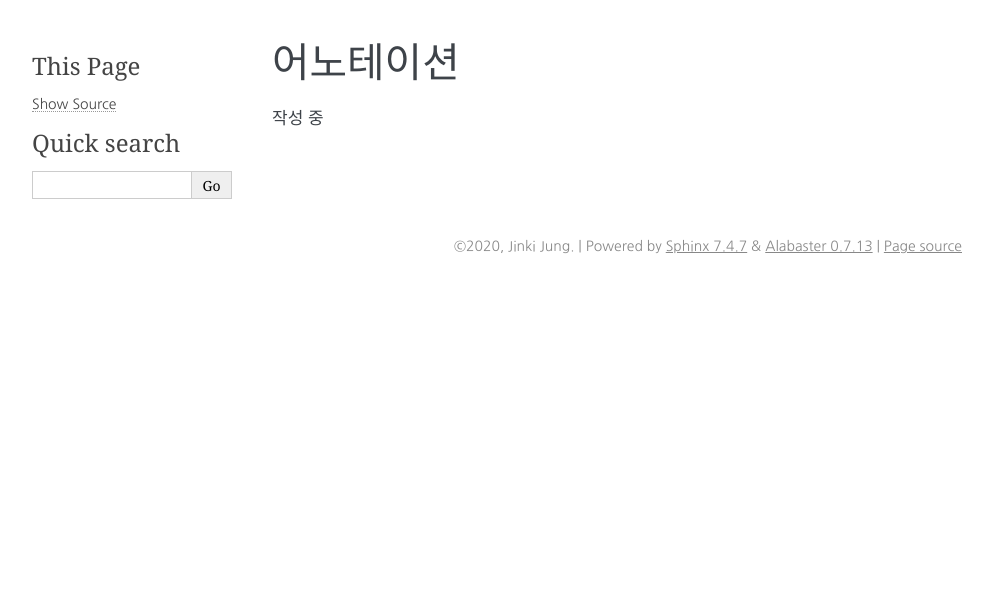
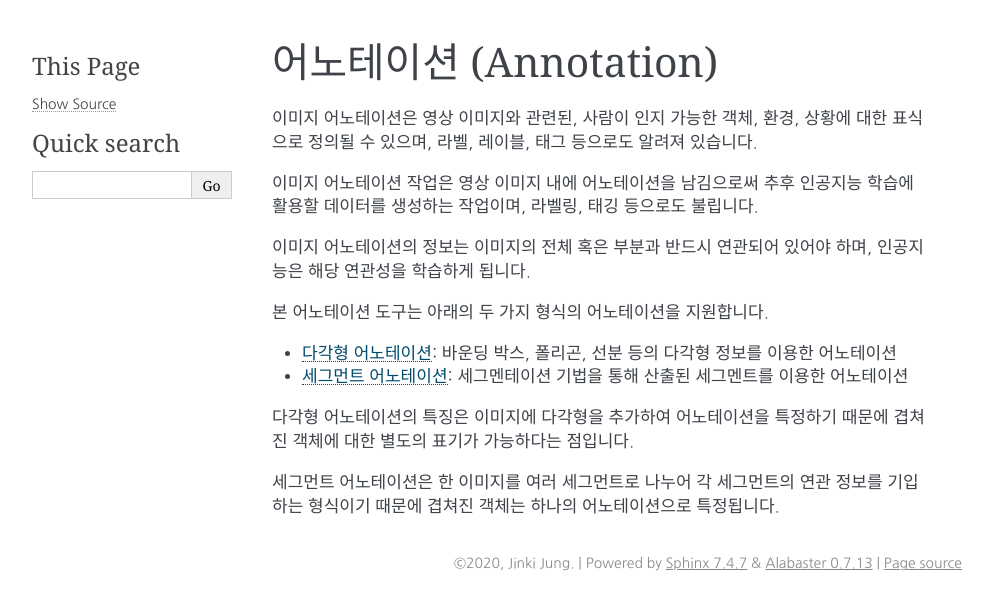
Before and after one commit to Digital-Maritime-Consultancy/docs.moad-at, a Sphinx documentation site: the page built from docs/source/annotation.rst, in a window 1280 px wide. Shown: the top 610 px of the page, without its empty margins (148-1141 px from the left). Built offline with Sphinx 7.4.7, drawn with Linux system fonts in a browser that asks for light colours.

Commit message:
annotation description

```diff
--- a/docs/source/annotation.rst
+++ b/docs/source/annotation.rst
@@ -1,6 +1,20 @@
 .. _annotation:
 
-어노테이션
+어노테이션 (Annotation)
 ===================================================
 
-작성 중
+이미지 어노테이션은 영상 이미지와 관련된, 사람이 인지 가능한 객체, 환경, 상황에 대한 표식으로 정의될 수 있으며, 라벨, 레이블, 태그 등으로도 알려져 있습니다.
+
+이미지 어노테이션 작업은 영상 이미지 내에 어노테이션을 남김으로써 추후 인공지능 학습에 활용할 데이터를 생성하는 작업이며, 라벨링, 태깅 등으로도 불립니다.
+
+이미지 어노테이션의 정보는 이미지의 전체 혹은 부분과 반드시 연관되어 있어야 하며, 인공지능은 해당 연관성을 학습하게 됩니다.
+
+
+본 어노테이션 도구는 아래의 두 가지 형식의 어노테이션을 지원합니다.
+
+* :ref:`다각형 어노테이션<geometryAnnotation>`: 바운딩 박스, 폴리곤, 선분 등의 다각형 정보를 이용한 어노테이션
+* :ref:`세그먼트 어노테이션<segmentAnnotation>`: 세그멘테이션 기법을 통해 산출된 세그멘트를 이용한 어노테이션
+
+다각형 어노테이션의 특징은 이미지에 다각형을 추가하여 어노테이션을 특정하기 때문에 겹쳐진 객체에 대한 별도의 표기가 가능하다는 점입니다.
+
+세그먼트 어노테이션은 한 이미지를 여러 세그먼트로 나누어 각 세그먼트의 연관 정보를 기입하는 형식이기 때문에 겹쳐진 객체는 하나의 어노테이션으로 특정됩니다.
--- a/docs/source/overview.rst
+++ b/docs/source/overview.rst
@@ -10,6 +10,11 @@
 * 다각형 어노테이션: 바운딩 박스, 폴리곤, 폴리라인 등의 다각형 정보를 이용한 어노테이션
 * 세그먼트 어노테이션: 세그멘테이션 기법을 통해 산출된 세그멘트를 이용한 어노테이션
 
+어노테이션에 대한 보다 자세한 정보는 :ref:`어노테이션<annotation>` 페이지를 확인해주세요.
+
+
+부가적으로 MOAD 프로젝트에서 정의된 이미지의 메타데이터를 확인하고 편집하는 기능도 함께 제공됩니다.
+
 어노테이션 작업 순서는 다음과 같습니다.
 
 1. :ref:`사전 준비<prerequisite>`
--- a/docs/source/prerequisite.rst
+++ b/docs/source/prerequisite.rst
@@ -1,8 +1,8 @@
 .. _prerequisite:
 
-어노테이션 전 준비 사항
+어노테이션 작업 전 준비 사항
 ===================================
-어노테이션 수행 전 필요한 사항은 다음과 같습니다.
+어노테이션 작업 수행 전 필요한 사항은 다음과 같습니다.
 
 * 이미지 파일들
 * 각 이미지에서 산출된 세그멘테이션 데이터 파일들(.seg)
```
Also changed, not shown: docs/source/project.rst (+11 -5 lines), docs/source/_static/images/projectLoad.PNG (added).
